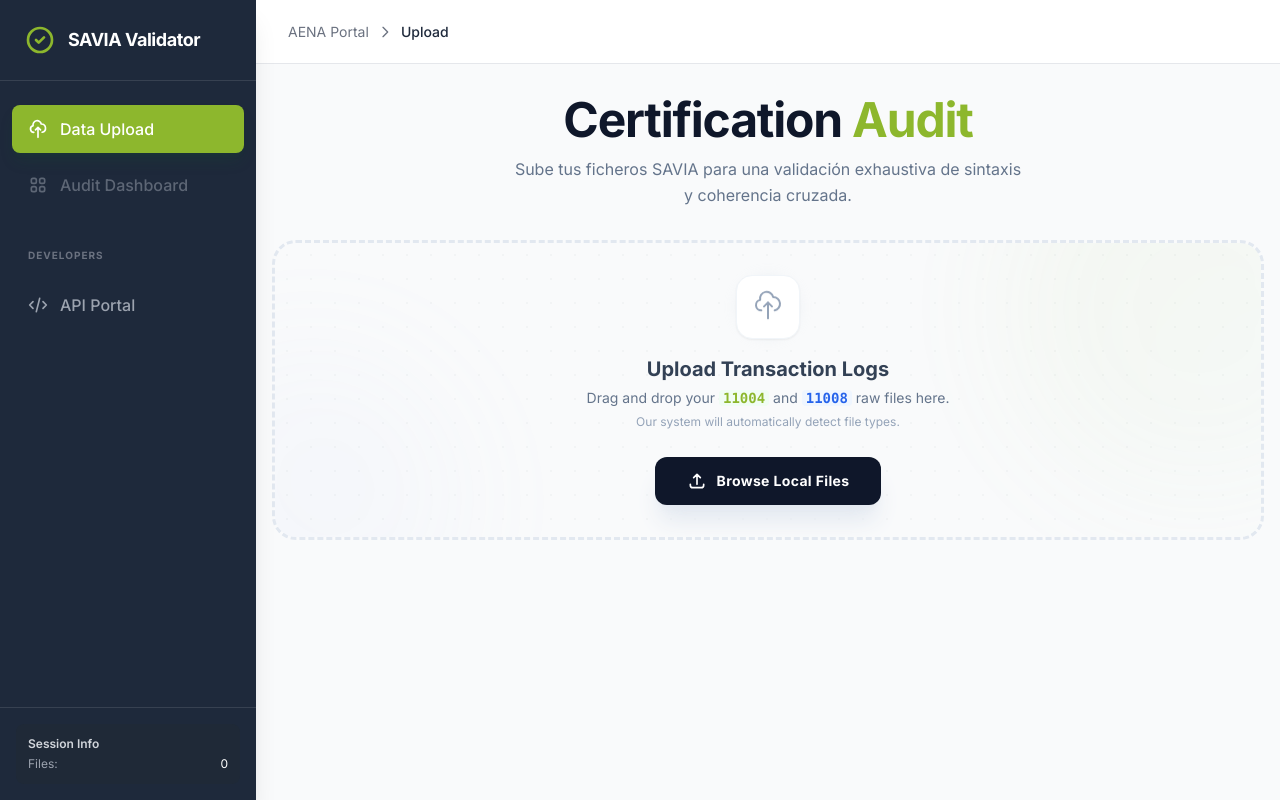
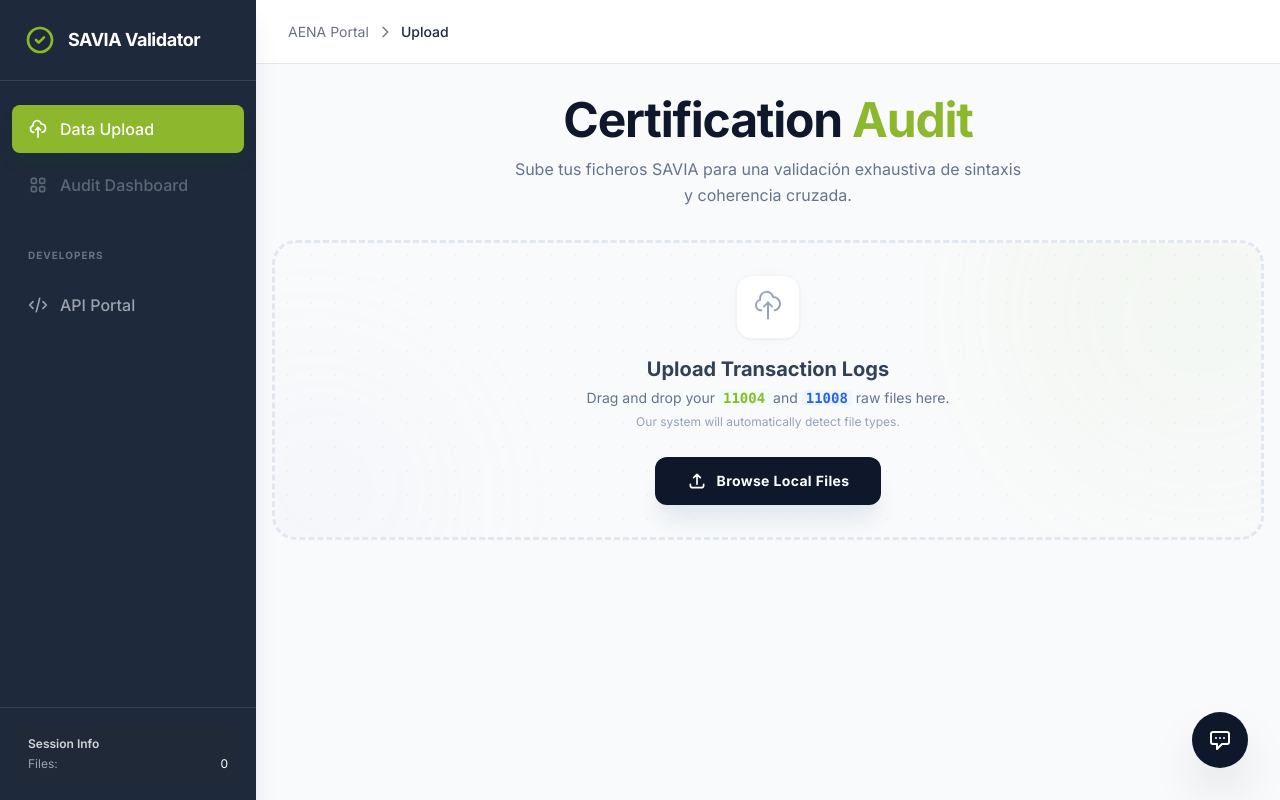
Before and after one commit to qaicg/AENA-SAVIA-VALIDATOR, a React (Vite) app: page / in a window 1280 px wide. Built offline with nearby package versions, Linux system fonts and the light colour scheme.

Commit message:
feat: Integrate AI Chat component
Adds the AIChat component to the main application, allowing users to interact with an AI assistant for analysis of validation results. This component will leverage validation data and aggregated sales information to provide insights.

```diff
--- a/App.tsx
+++ b/App.tsx
@@ -8,6 +8,7 @@
 import SubfamilyCoherenceMatrix from './components/SubfamilyCoherenceMatrix';
 import SequenceTimeAnalysis from './components/SequenceTimeAnalysis';
 import ApiDocs from './components/ApiDocs';
+import AIChat from './components/AIChat';
 import { identifyTransactionType, parse11004, parse11008, parseSystemEvent } from './utils/parser';
 import { aggregateSales, generateDiscountBreakdown, inspectSingleFile, inspectSummaryFile, validateCoherence, fmtMoney } from './utils/validator';
 import { validateSyntaxAndSemantics } from './utils/syntaxValidator';
@@ -474,6 +475,7 @@
       {inspectingFile && (
           <FileInspector data={inspectingFile} onClose={() => setInspectingFile(null)} />
       )}
+      <AIChat results={validationResults} aggregatedData={aggregatedData} summary={summaryFile} />
     </div>
   );
 }
```
